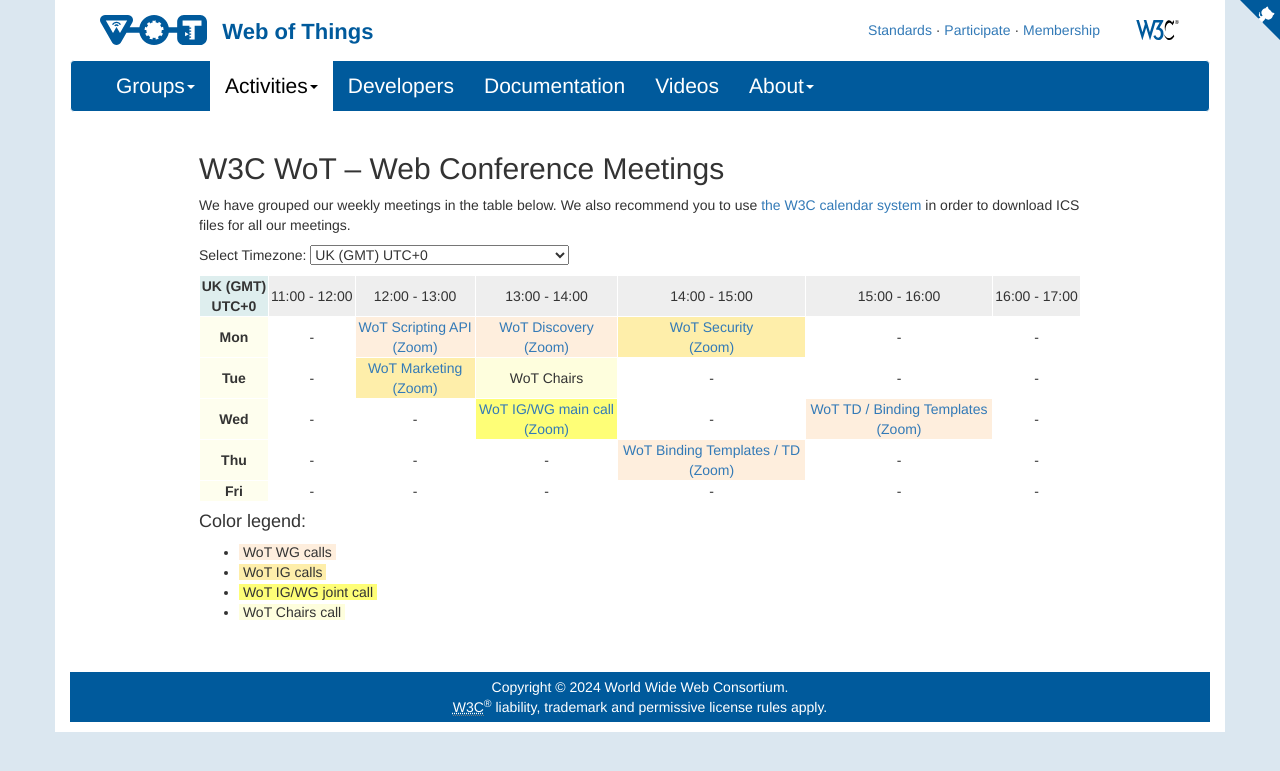
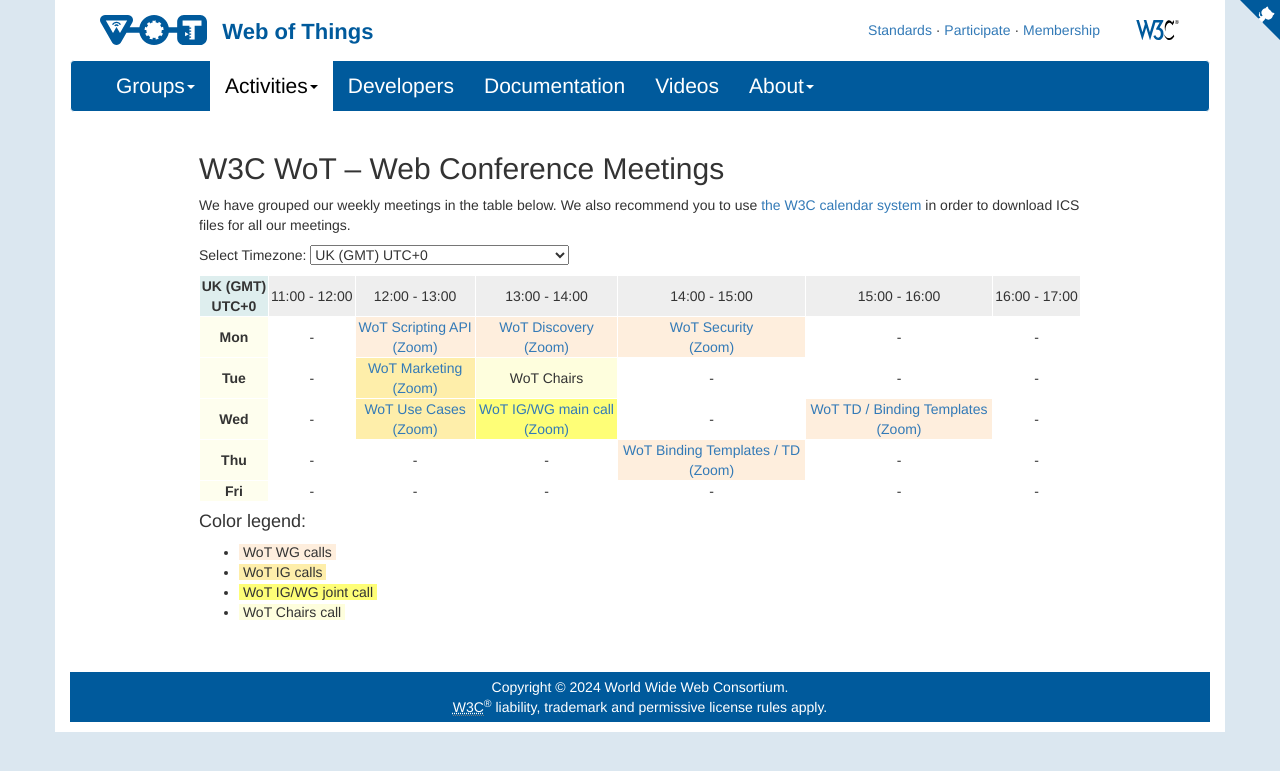
Before and after one commit to w3c/wot-marketing, a Jekyll site: the page built from docs/activities/meetings/index.html, in a window 1280 px wide. Shown: the top 771 px of the page. Built offline with Jekyll 4.4.1, drawn with Linux system fonts in a browser that asks for light colours; nearby versions of some CDN libraries; comment, search, counter and statistics services are not loaded.

Commit message:
Update index.html

```diff
--- a/docs/activities/meetings/index.html
+++ b/docs/activities/meetings/index.html
@@ -193,15 +193,15 @@
             <td style="text-align:center;">-</td>
             <td style="background-color: #FEEEDD; text-align:center;"><a rel="nofollow" class="external text"
                     href="https://www.w3.org/WoT/IG/wiki/WG_WoT_Scripting_API_WebConf" target="_blank">WoT Scripting API</a><br><a rel="nofollow"
-                    class="external text" href="https://www.w3.org/groups/ig/wot/calendar" target="_blank">(Zoom)</a>
+                    class="external text" href="https://www.w3.org/groups/wg/wot/calendar" target="_blank">(Zoom)</a>
             </td>
             <td style="background-color: #FEEEDD; text-align:center;"><a rel="nofollow" class="external text"
                     href="https://www.w3.org/WoT/IG/wiki/WG_WoT_Discovery_WebConf" target="_blank">WoT Discovery</a><br><a rel="nofollow"
-                    class="external text" href="https://www.w3.org/groups/ig/wot/calendar" target="_blank">(Zoom)</a>
+                    class="external text" href="https://www.w3.org/groups/wg/wot/calendar" target="_blank">(Zoom)</a>
             </td>
-	    <td style="background-color: #FEEEAA; text-align:center;"><a rel="nofollow" class="external text"
+	    <td style="background-color: #FEEEDD; text-align:center;"><a rel="nofollow" class="external text"
                     href="https://www.w3.org/WoT/IG/wiki/IG_Security_WebConf" target="_blank">WoT Security</a><br><a rel="nofollow"
-                    class="external text" href="https://www.w3.org/groups/ig/wot/calendar" target="_blank">(Zoom)</a>
+                    class="external text" href="https://www.w3.org/groups/wg/wot/calendar" target="_blank">(Zoom)</a>
             </td>
 	    <td style="text-align:center;">-</td>
             <td style="text-align:center;">-</td>
@@ -214,10 +214,6 @@
 					href="https://www.w3.org/WoT/IG/wiki/Marketing_WebConf" target="_blank">WoT Marketing</a><br><a rel="nofollow"
 					class="external text" href="https://www.w3.org/groups/ig/wot/calendar" target="_blank">(Zoom)</a>
 			</td>
-			<!-- No WoT Use Cases call at the moment -->
-			<!--<td style="background-color: #FEEEAA; text-align:center;">WoT Use Cases<br> <a rel="nofollow"
-					class="external text" href="https://lists.w3.org/Archives/Member/member-wot-wg/2022Dec/0003.html" target="_blank">(WebEx)</a>
-			</td>-->
             <td style="background-color: #FEFEDD; text-align:center;">WoT Chairs<br>
 			</td>
 			<td style="text-align:center;">-</td>
@@ -228,8 +224,11 @@
 
         <tr>
             <th style="background-color: #FEFEEE; text-align:center;">Wed</th>
-			<td style="text-align:center;">-</td>
-            <td style="text-align:center;">-</td>
+	    <td style="text-align:center;">-</td>
+            <td style="background-color: #FEEEAA; text-align:center;"><a rel="nofollow" class="external text"
+		    href="https://www.w3.org/WoT/IG/wiki/IG_UseCase_WebConf" target="_blank">WoT Use Cases</a><br><a rel="nofollow"
+		    class="external text" href="https://www.w3.org/groups/ig/wot/calendar" target="_blank">(Zoom)</a>
+	    </td>
             <td style="background-color: #FEFE77; text-align:center;"><a rel="nofollow" class="external text"
                     href="https://www.w3.org/WoT/IG/wiki/Main_WoT_WebConf" target="_blank">WoT IG/WG main call</a><br><a rel="nofollow"
                     class="external text" href="https://www.w3.org/groups/ig/wot/calendar" target="_blank">(Zoom)</a>
```
